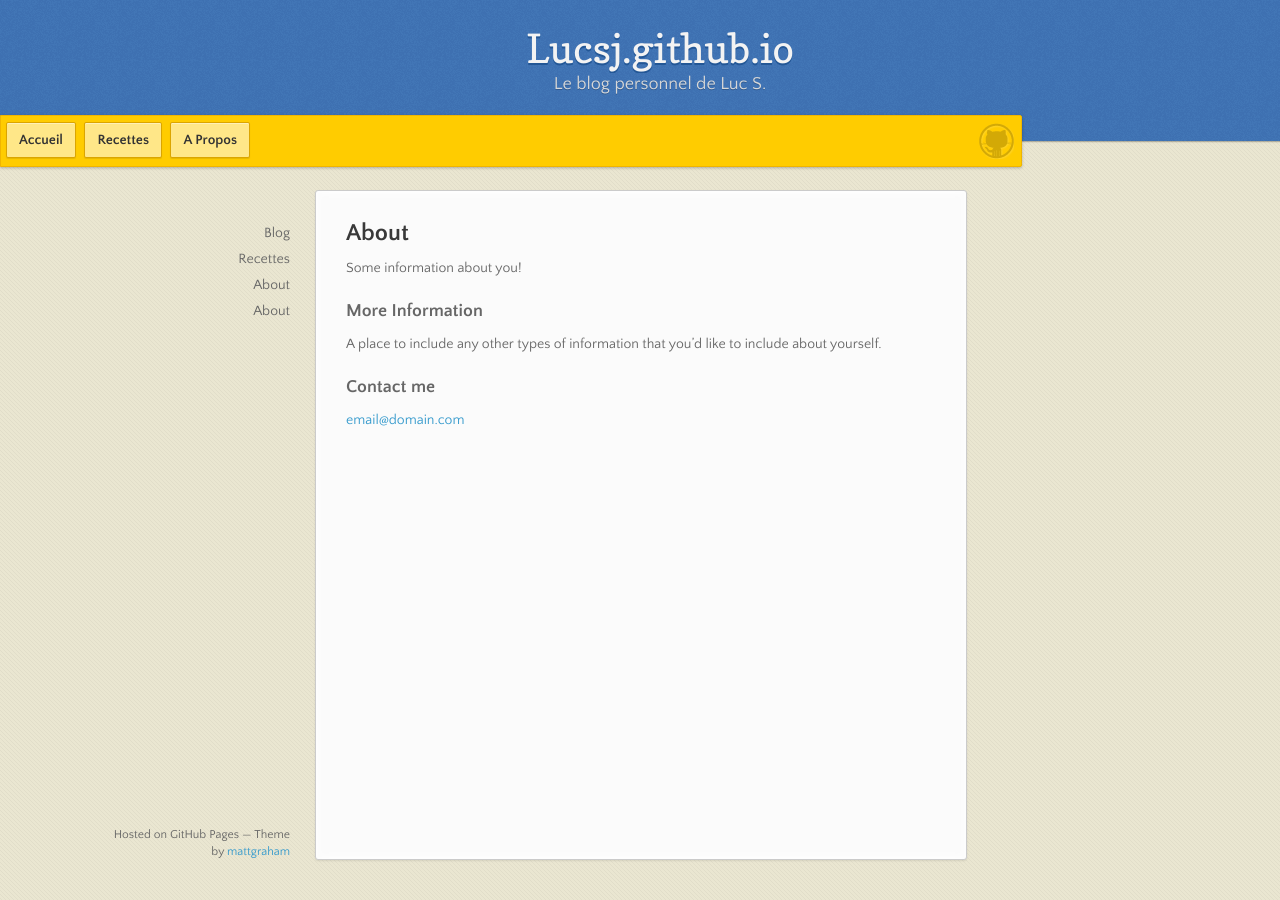
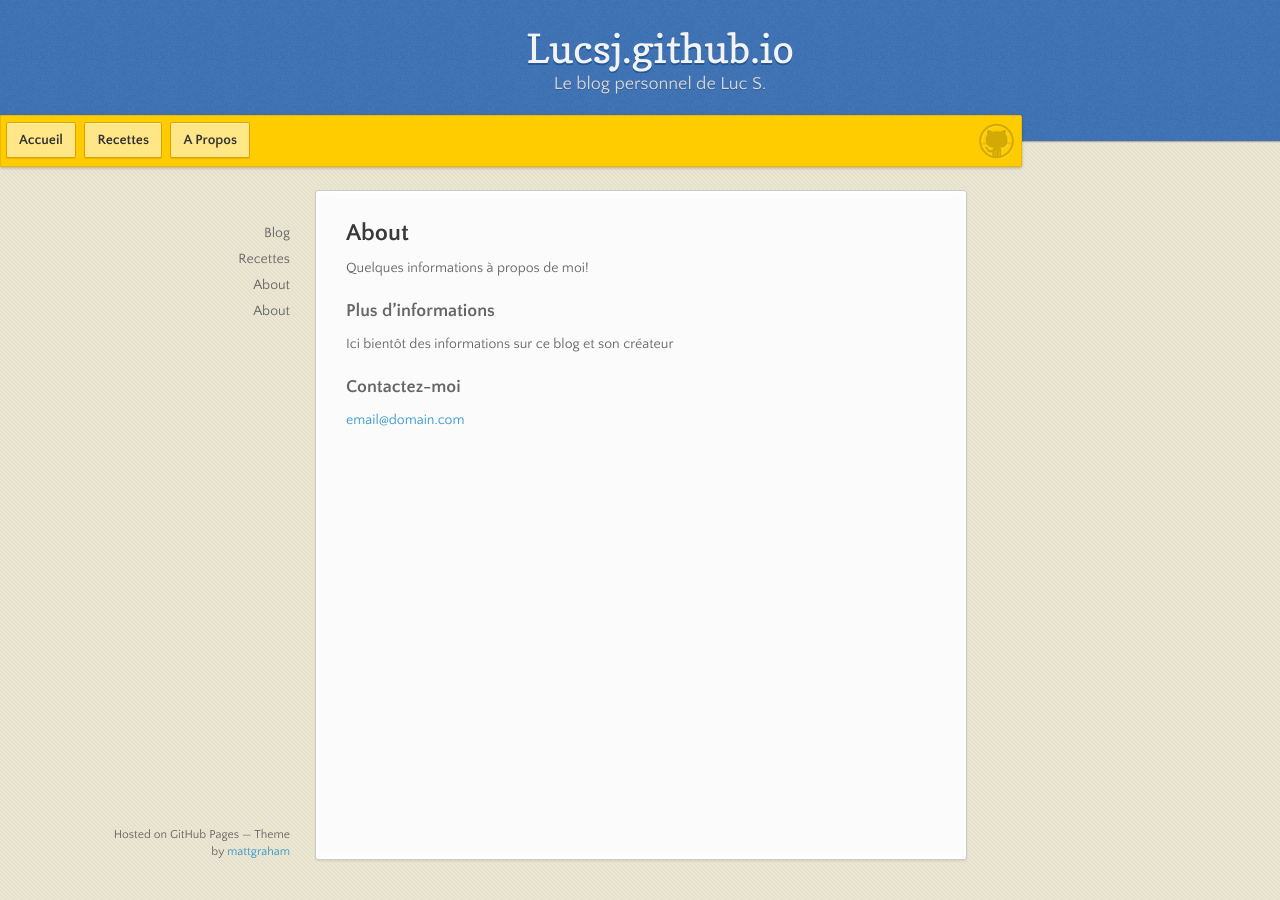
Before and after one commit to lucsj/lucsj.github.io, a Jekyll site: the page built from about.md, in a window 1280 px wide. Built offline with Jekyll 4.4.1, drawn with Linux system fonts in a browser that asks for light colours; nearby versions of some CDN libraries.

Commit message:
modiffication de la page à propos du blog

```diff
--- a/about.md
+++ b/about.md
@@ -4,12 +4,12 @@ title: About
 permalink: /about/
 ---
 
-Some information about you!
+Quelques informations à propos de moi!
 
-### More Information
+### Plus  d'informations
 
-A place to include any other types of information that you'd like to include about yourself.
+Ici bientôt des informations sur ce blog et son créateur
 
-### Contact me
+### Contactez-moi
 
 [email@domain.com](mailto:email@domain.com)
```
